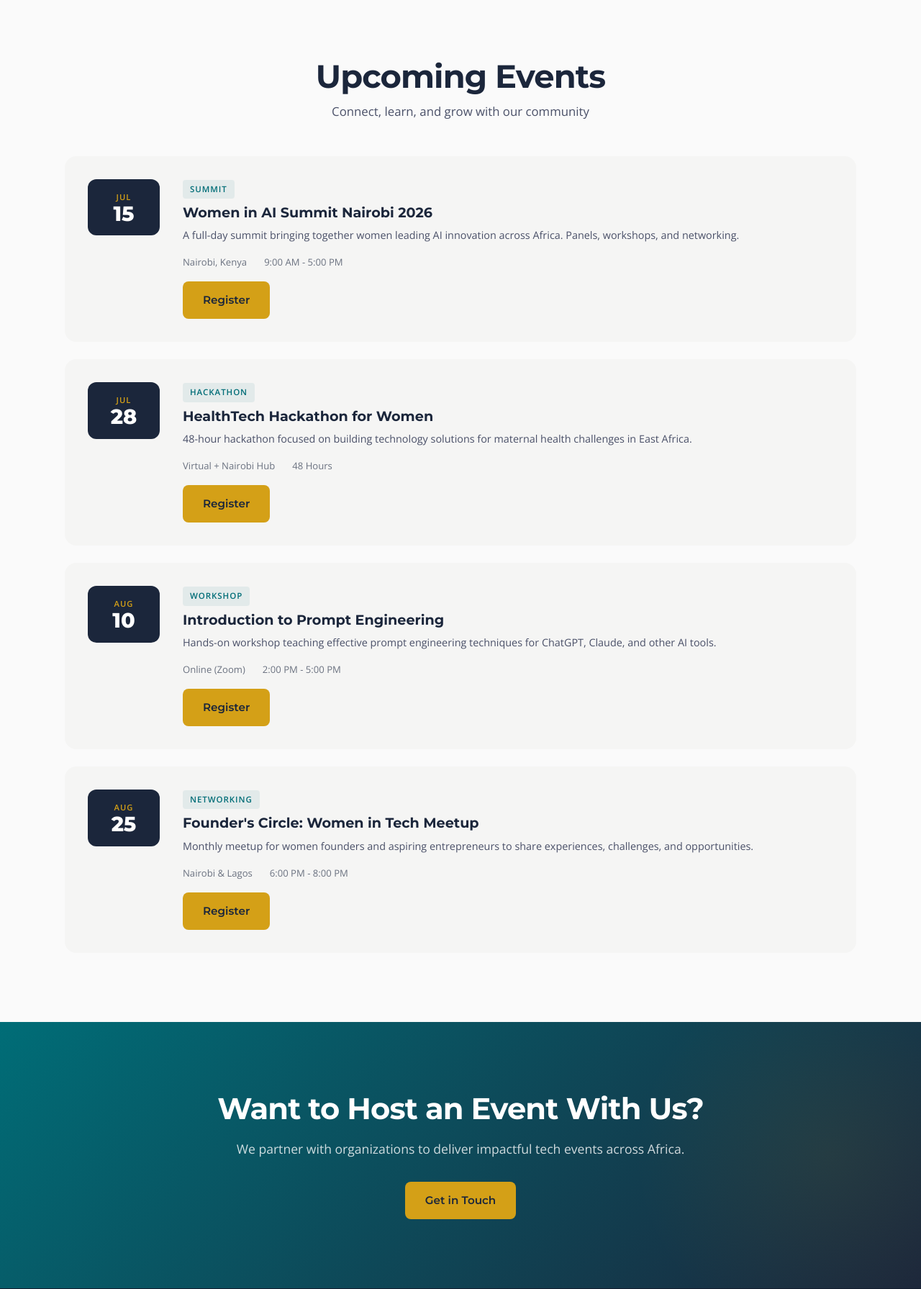
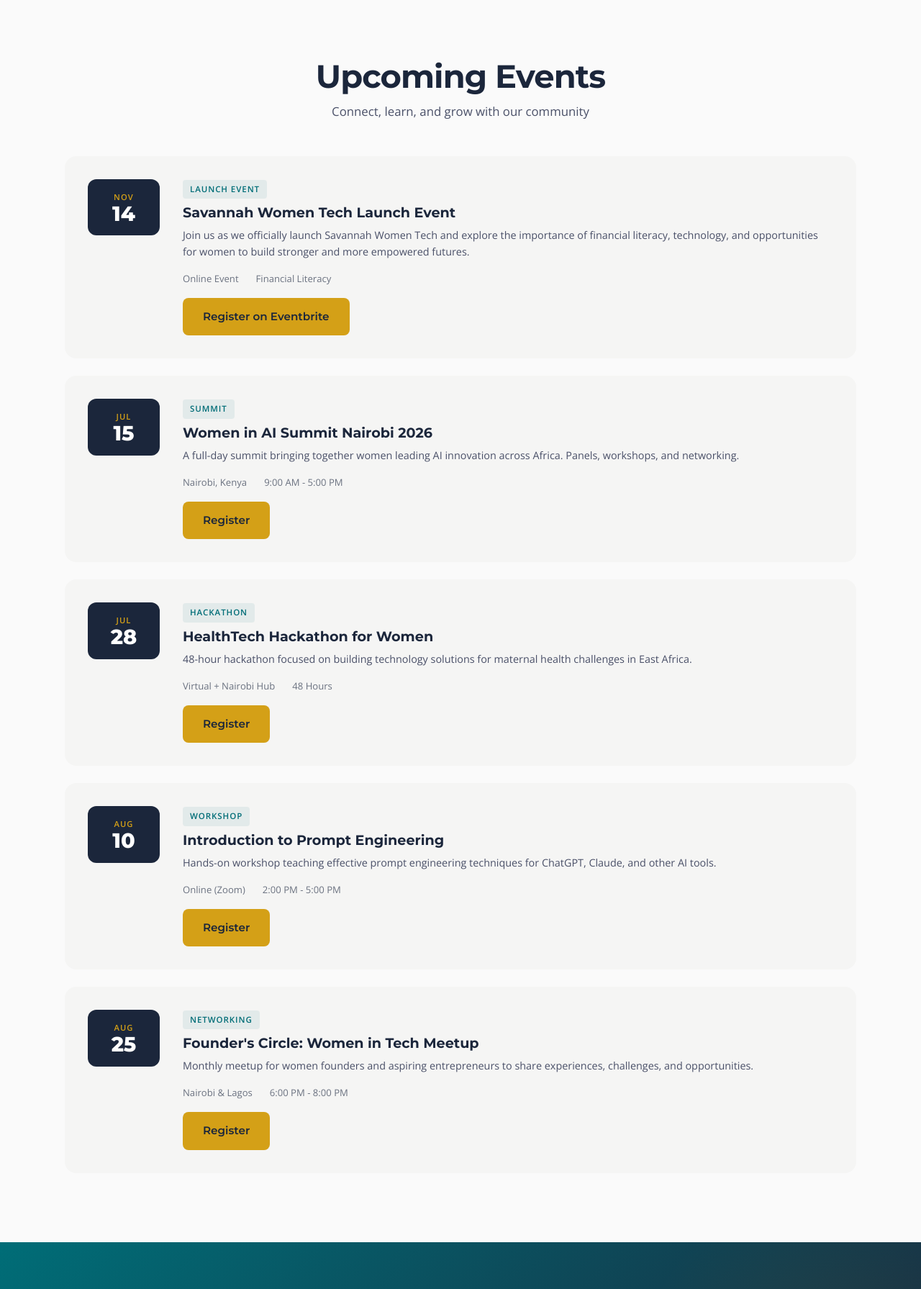
Before and after one commit to preciouskorir/savannah-women-tech, a Django app: template website/templates/website/events.html in a window 1280 px wide. Shown: the part 380-2171 px from the top of the page at 72% size. Run offline with Django 3.2, Linux system fonts and the light colour scheme; the template is opened without the code that fills it, so the values that code supplies are empty.

Commit message:
Add Savannah Women Tech launch event

```diff
--- a/website/templates/website/events.html
+++ b/website/templates/website/events.html
@@ -18,6 +18,37 @@
             <p>Connect, learn, and grow with our community</p>
         </div>
         <div class="events-grid">
+<!-- Savannah Women Tech Launch Event -->
+<div class="event-card">
+    <div class="event-date-badge">
+        <span class="event-month">NOV</span>
+        <span class="event-day">14</span>
+    </div>
+
+    <div class="event-content">
+        <span class="event-type">Launch Event</span>
+
+        <h3>Savannah Women Tech Launch Event</h3>
+
+        <p>
+            Join us as we officially launch Savannah Women Tech and explore
+            the importance of financial literacy, technology, and opportunities
+            for women to build stronger and more empowered futures.
+        </p>
+
+        <div class="event-details">
+            <span>Online Event</span>
+            <span>Financial Literacy</span>
+        </div>
+
+        <a href="https://www.eventbrite.com/e/2003003166390?aff=oddtdtcreator"
+           target="_blank"
+           rel="noopener noreferrer"
+           class="btn btn-primary">
+            Register on Eventbrite
+        </a>
+    </div>
+</div>
             <div class="event-card">
                 <div class="event-date-badge">
                     <span class="event-month">JUL</span>
```
